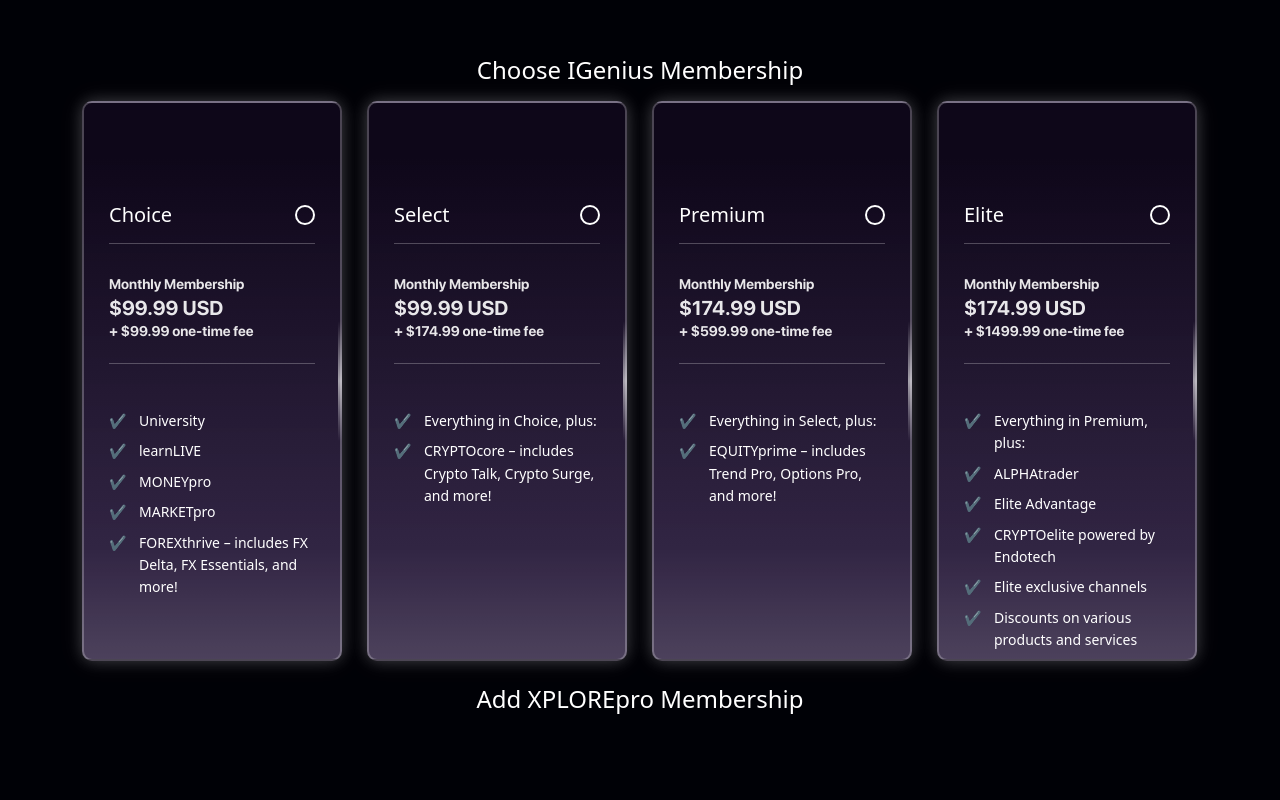
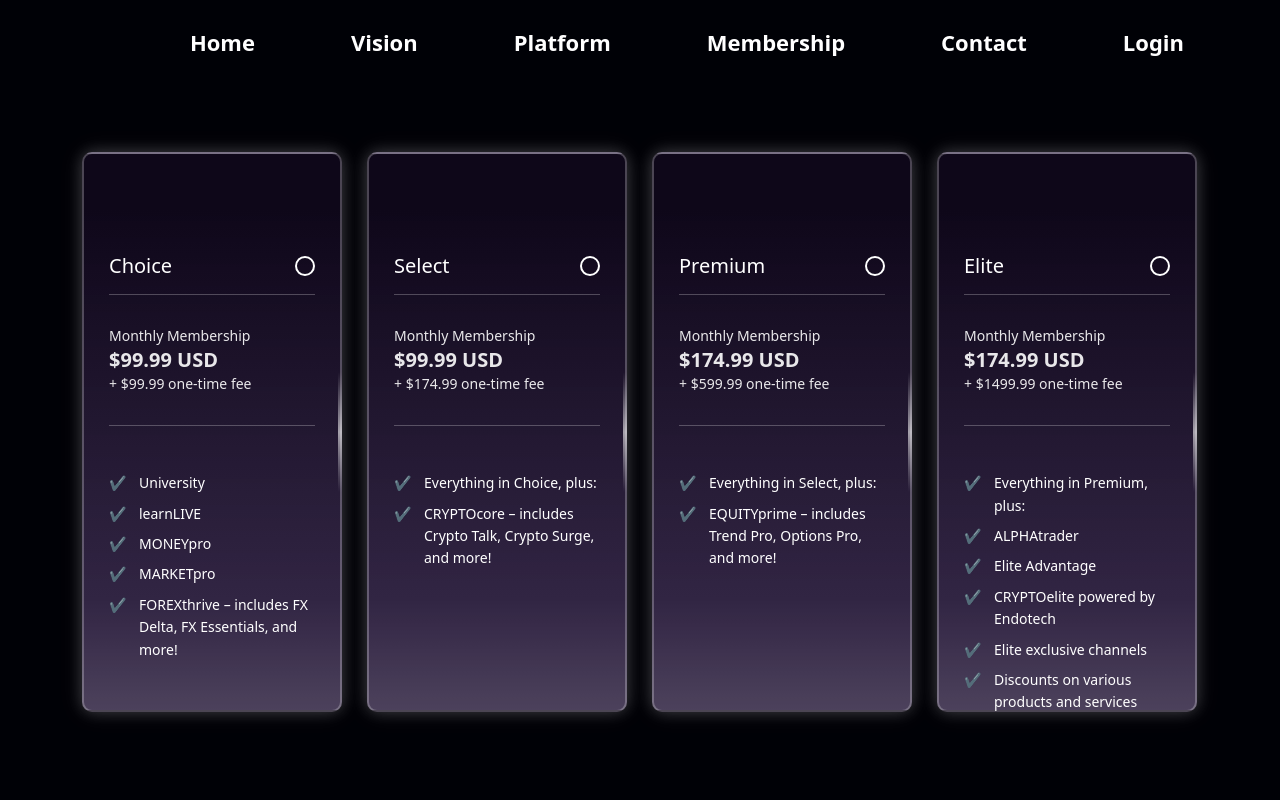
Before and after one commit to Zeeshanprojects/GOAI, a React (Vite) app in the folder goai/: page /payment in a window 1280 px wide. Shown: the top 800 px of the page. Built offline with nearby package versions, Linux system fonts and the light colour scheme.

Commit message:
code-updated

```diff
--- a/goai/src/App.jsx
+++ b/goai/src/App.jsx
@@ -1,60 +1,38 @@
 import React, { useState, useEffect } from "react";
 import Preloader from "./Components/Preloader";
+import Header from "./Components/Header";
+import Footer from "./Components/Footer";
 
 import "./App.css";
-import { BrowserRouter, Routes, Route, useLocation } from "react-router-dom";
+import { BrowserRouter, Routes, Route } from "react-router-dom";
 
-import Header from "./Components/Header";
 import Home from "./Pages/Home";
-import Footer from "./Components/Footer";
-import Payment from "./Pages/Payment";  // <--- NORMAL IMPORT
-
-
-// Layout Wrapper — hides header/footer on specific pages
-function Layout({ children }) {
-  const location = useLocation();
-  const hideHeaderFooter = location.pathname === "/payment";
-
-  return (
-    <>
-      {!hideHeaderFooter && <Header />}
-
-      {children}
-
-      {!hideHeaderFooter && <Footer />}
-    </>
-  );
-}
+import Payment from "./Pages/Payment";
 
 function App() {
   const [loading, setLoading] = useState(true);
 
   useEffect(() => {
-    // Preloader duration
     const timer = setTimeout(() => {
       setLoading(false);
     }, 2000);
-
     return () => clearTimeout(timer);
   }, []);
 
+  if (loading) {
+    return <Preloader />;
+  }
+
   return (
-    <>
-      {loading ? (
-        <Preloader />
-      ) : (
     <BrowserRouter>
-          <Layout>
+      <Header /> {/* Always visible */}
       <Routes>
         <Route path="/" element={<Home />} />
-
-              {/* Payment loads normally — header/footer hidden */}
         <Route path="/payment" element={<Payment />} />
+        {/* Add more routes here */}
       </Routes>
-          </Layout>
+      <Footer /> {/* Always visible */}
     </BrowserRouter>
-      )}
-    </>
   );
 }
 
--- a/goai/src/Components/Header.jsx
+++ b/goai/src/Components/Header.jsx
@@ -1,4 +1,5 @@
 import React from 'react'
+import { Link } from 'react-router-dom'
 import Images from '../assets/Images/Image'
 import "./Header.css"
 export default function Header() {
@@ -6,9 +7,10 @@
    <>
    <nav className="navbar navbar-expand-lg navbar-light bg-light">
   <div className="container-fluid ps-5 pe-5">
-    <a className="navbar-brand" href="#">
+    <Link to="/"> <a className="navbar-brand" href="#">
       <img src={Images.logo} alt='logo' className='logo' fetchPriority='high'/>
-    </a>
+    </a></Link>
+
     <button
       className="navbar-toggler"
       type="button"
@@ -23,9 +25,11 @@
     <div className="collapse navbar-collapse" id="navbarSupportedContent">
       <ul className="navbar-nav ms-auto mb-2 mb-lg-0">
         <li className="nav-item">
-          <a className="nav-link " aria-current="page" href="#">
+          <Link to="/">
+           <a className="nav-link " aria-current="page" href="#">
             Home
-          </a>
+          </a></Link>
+
         </li>
          <li className="nav-item">
           <a className="nav-link " aria-current="page" href="#">
--- a/goai/src/Pages/Payment.css
+++ b/goai/src/Pages/Payment.css
@@ -56,7 +56,7 @@
   transition: 0.3s ease-in-out;
   cursor: pointer;
 }
-/* Purple Top Bar (always visible) */
+
 .popular-tag {
   position: absolute;
   top: -60px; /* hidden above card */
@@ -69,9 +69,8 @@
   font-weight: 500;
   text-align: center;
   line-height: 60px;
-  border-radius: 10px 10px 0 0;
+border-radius: 9px 9px 0px 0px !important;
   opacity: 0; /* invisible */
-
   pointer-events: none;
   transition: 0.35s ease-in-out; /* << this makes it smooth */
 }
@@ -132,7 +131,7 @@
   transform: translate(-50%, -55%); /* perfectly centered */
 }
 
-.price {
+.payment {
   margin-top: 15px;
   font-size: 14px;
   text-align: start !important;
@@ -140,13 +139,13 @@
   opacity: 0.9;
 }
 
-.price strong {
+.payment strong {
   font-size: 20px;
 
   color: #ffffff;
 }
 
-.features {
+.payment-features {
   margin-top: 30px;
   padding-left: 0;
   list-style: none;
@@ -154,38 +153,35 @@
   font-size: 14px;
   line-height: 1.6;
 }
-
-.features li {
+.payment-features li {
   margin-bottom: 8px;
   padding-left: 30px;
   position: relative;
 }
-
-.features li::before {
+.payment-features li::before {
   content: "✔";
   position: absolute;
   left: 0;
   color: #38ffb6;
   font-size: 14px;
 }
-
-@media (max-width:992px) {
+@media (max-width: 992px) {
   .col-sm-12 {
     display: flex;
     justify-content: center;
     align-items: center;
   }
-    .heading{
+  .heading {
     text-align: center !important;
   }
 }
-@media  (min-width:1023px) and (max-width:1270px) {
-   .payment-card{
+@media (min-width: 1023px) and (max-width: 1270px) {
+  .payment-card {
     width: 220px !important;
   }
 }
-@media  (min-width:1280px) and (max-width:1370px) {
-   .payment-card{
+@media (min-width: 1280px) and (max-width: 1370px) {
+  .payment-card {
     width: 260px !important;
   }
 }
--- a/goai/src/Pages/Payment.jsx
+++ b/goai/src/Pages/Payment.jsx
@@ -1,110 +1,168 @@
-import { useEffect } from "react";
+import { useEffect, useState } from "react";
 
 import "aos/dist/aos.css";
 import "./Payment.css";
 
 export default function Payment() {
+  const [selected, setSelected] = useState(null);
+
   useEffect(() => {
     document.title = "Payment | GOAI";
   }, []);
+
+  // Function to toggle selection
+  const handleSelect = (plan) => {
+    setSelected(selected === plan ? null : plan);
+  };
+
   return (
     <>
+      <div className="space"></div>
 
-      <div className="container ">
-        <h4 className="text-white mt-4 heading">Choose IGenius Membership</h4>
+      <div className="container">
         <div className="row justify-content-center mt-3">
+
           {/* CHOICE CARD */}
           <div className="col-sm-12 col-md-6 col-lg-3 col-xl-3 mb-4">
-            <div className="payment-card hover-card">
+            <div
+              className={`payment-card hover-card ${selected === "choice" ? "active-card" : ""}`}
+              onClick={() => handleSelect("choice")}
+            >
               <div className="popular-tag">Most Popular</div>
+
               <div className="title-row">
                 <h4>Choice</h4>
-                <input type="radio" name="membership" className="radio-right" />
+
+                <input
+                  type="checkbox"
+                  checked={selected === "choice"}
+                  onChange={() => handleSelect("choice")}
+                  className="radio-right"
+                />
               </div>
 
               <hr />
-              <p className="price">
+
+              <p className="payment">
                 Monthly Membership <br />
                 <strong>$99.99 USD</strong>
                 <br />+ $99.99 one-time fee
               </p>
+
               <hr />
-              <ul className="features">
+
+              <ul className="payment-features">
                 <li>University</li>
                 <li>learnLIVE</li>
                 <li>MONEYpro</li>
                 <li>MARKETpro</li>
-                <li>
-                  FOREXthrive – includes FX Delta, FX Essentials, and more!
-                </li>
+                <li>FOREXthrive – includes FX Delta, FX Essentials, and more!</li>
               </ul>
             </div>
           </div>
 
           {/* SELECT CARD */}
           <div className="col-sm-12 col-md-6 col-lg-3 col-xl-3 mb-4">
-            <div className="payment-card hover-card">
+            <div
+              className={`payment-card hover-card ${selected === "select" ? "active-card" : ""}`}
+              onClick={() => handleSelect("select")}
+            >
               <div className="popular-tag">Most Popular</div>
+
               <div className="title-row">
                 <h4>Select</h4>
-                <input type="radio" name="membership" className="radio-right" />
+
+                <input
+                  type="checkbox"
+                  checked={selected === "select"}
+                  onChange={() => handleSelect("select")}
+                  className="radio-right"
+                />
               </div>
+
               <hr />
-              <p className="price">
+
+              <p className="payment">
                 Monthly Membership <br />
                 <strong>$99.99 USD</strong>
                 <br />+ $174.99 one-time fee
               </p>
+
               <hr />
-              <ul className="features">
+
+              <ul className="payment-features">
                 <li>Everything in Choice, plus:</li>
-                <li>
-                  CRYPTOcore – includes Crypto Talk, Crypto Surge, and more!
-                </li>
+                <li>CRYPTOcore – includes Crypto Talk, Crypto Surge, and more!</li>
               </ul>
             </div>
           </div>
 
           {/* PREMIUM CARD */}
           <div className="col-sm-12 col-md-6 col-lg-3 col-xl-3 mb-4">
-            <div className="payment-card hover-card">
+            <div
+              className={`payment-card hover-card ${selected === "premium" ? "active-card" : ""}`}
+              onClick={() => handleSelect("premium")}
+            >
               <div className="popular-tag">Most Popular</div>
+
               <div className="title-row">
                 <h4>Premium</h4>
-                <input type="radio" name="membership" className="radio-right" />
+
+                <input
+                  type="checkbox"
+                  checked={selected === "premium"}
+                  onChange={() => handleSelect("premium")}
+                  className="radio-right"
+                />
               </div>
+
               <hr />
-              <p className="price">
+
+              <p className="payment">
                 Monthly Membership <br />
                 <strong>$174.99 USD</strong>
                 <br />+ $599.99 one-time fee
               </p>
+
               <hr />
-              <ul className="features">
+
+              <ul className="payment-features">
                 <li>Everything in Select, plus:</li>
-                <li>
-                  EQUITYprime – includes Trend Pro, Options Pro, and more!
-                </li>
+                <li>EQUITYprime – includes Trend Pro, Options Pro, and more!</li>
               </ul>
             </div>
           </div>
 
           {/* ELITE CARD */}
           <div className="col-sm-12 col-md-6 col-lg-3 col-xl-3 mb-4">
-            <div className="payment-card hover-card">
+            <div
+              className={`payment-card hover-card ${selected === "elite" ? "active-card" : ""}`}
+              onClick={() => handleSelect("elite")}
+            >
               <div className="popular-tag">Most Popular</div>
+
               <div className="title-row">
                 <h4>Elite</h4>
-    <input type="radio" name="membership" className="radio-right" />
+
+                <input
+                  type="checkbox"
+                  checked={selected === "elite"}
+                  onChange={() => handleSelect("elite")}
+                  className="radio-right"
+                />
               </div>
+
               <hr />
-              <p className="price">
+
+              <p className="payment">
                 Monthly Membership <br />
                 <strong>$174.99 USD</strong>
                 <br />+ $1499.99 one-time fee
               </p>
+
               <hr />
-              <ul className="features">
+
+              <ul className="payment-features">
                 <li>Everything in Premium, plus:</li>
                 <li>ALPHAtrader</li>
                 <li>Elite Advantage</li>
@@ -114,7 +172,7 @@
               </ul>
             </div>
           </div>
-          <h4 className="text-white heading">Add XPLOREpro Membership</h4>
+
         </div>
       </div>
     </>
--- a/goai/src/index.css
+++ b/goai/src/index.css
@@ -21,3 +21,8 @@
 .orb {
   overflow: hidden !important;
 }
+.space{
+  margin-top: 120px !important;
+  margin-bottom: 0px !important;
+  padding-bottom: 0px !important;
+}
```
Also changed, not shown: goai/src/Components/Footer.jsx (+24 -18 lines). Lines whose indentation alone changed are shown as unchanged.
